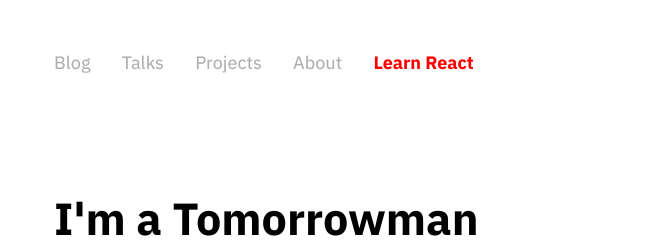
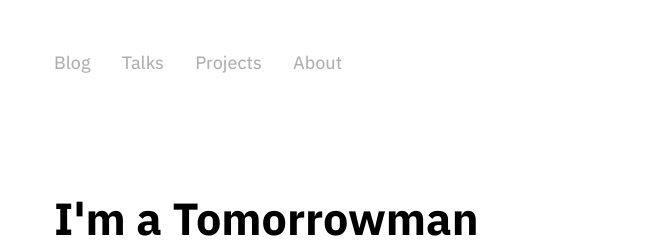
Before and after one commit to frantic/frantic.github.io, a Jekyll site: the page built from _posts/2018-08-22-tomorrowman.md, in a window 1280 px wide. Shown: the top 246 px of the page, without its empty margins (314-965 px from the left). Built offline with Jekyll 4.4.1, drawn with Linux system fonts in a browser that asks for light colours.

Commit message:
Hide React link for now

```diff
--- a/_config.yml
+++ b/_config.yml
@@ -21,6 +21,3 @@ data:
       link: /projects/
     - name: About
       link: /about/
-    - name: Learn React
-      style: "color: red; font-weight: bold;"
-      link: /react/
```
